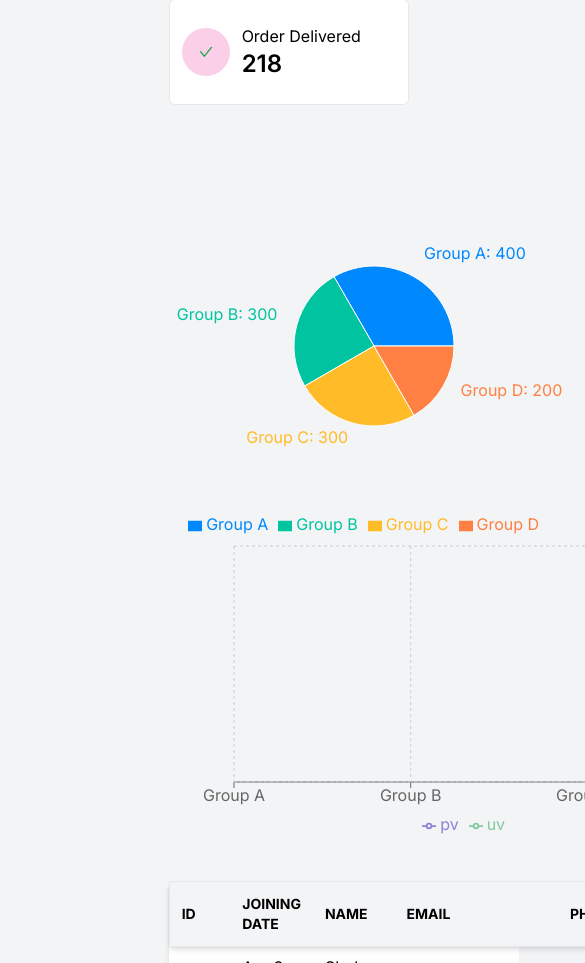
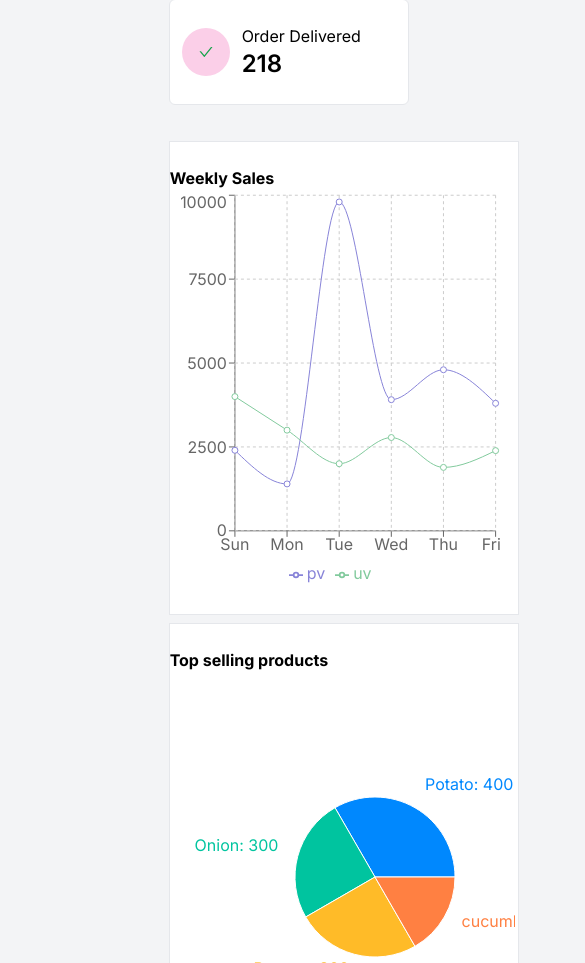
Before and after one commit to arafatyamin/kacha-bazar, a Next.js app: page /admin/dashbord in a window 390 px wide. Shown: the part 1037-2000 px from the top of the page, 585 px wide, since content can reach past the window. Built offline with nearby package versions, Linux system fonts and the light colour scheme.

Commit message:
admin dashboard chart responsive issue fixed

```diff
--- a/Components/AdminComponents/Charts.jsx
+++ b/Components/AdminComponents/Charts.jsx
@@ -1,4 +1,3 @@
-
 import dynamic from "next/dynamic";
 import {
   LineChart,
@@ -15,71 +14,56 @@ import {
   ResponsiveContainer,
 } from "recharts";
 
-// const data = [
-//   {
-//     name: "Sunday",
-//     uv: 4000,
-//     pv: 2400,
-//     amt: 2400,
-//   },
-//   {
-//     name: "Monday",
-//     uv: 3000,
-//     pv: 1398,
-//     amt: 2210,
-//   },
-//   {
-//     name: "Tuesday",
-//     uv: 2000,
-//     pv: 9800,
-//     amt: 2290,
-//   },
-//   {
-//     name: "Wednesday",
-//     uv: 2780,
-//     pv: 3908,
-//     amt: 2000,
-//   },
-//   {
-//     name: "Thursday",
-//     uv: 1890,
-//     pv: 4800,
-//     amt: 2181,
-//   },
-//   {
-//     name: "Friday",
-//     uv: 2390,
-//     pv: 3800,
-//     amt: 2500,
-//   },
-// ];
+const data2 = [
+  {
+    name: "Sun",
+    uv: 4000,
+    pv: 2400,
+    amt: 2400,
+  },
+  {
+    name: "Mon",
+    uv: 3000,
+    pv: 1398,
+    amt: 2210,
+  },
+  {
+    name: "Tue",
+    uv: 2000,
+    pv: 9800,
+    amt: 2290,
+  },
+  {
+    name: "Wed",
+    uv: 2780,
+    pv: 3908,
+    amt: 2000,
+  },
+  {
+    name: "Thu",
+    uv: 1890,
+    pv: 4800,
+    amt: 2181,
+  },
+  {
+    name: "Fri",
+    uv: 2390,
+    pv: 3800,
+    amt: 2500,
+  },
+];
 
-// const data = [
-//   { name: "Jan", uv: 4000, pv: 2400, amt: 2400 },
-//   { name: "Feb", uv: 3000, pv: 1398, amt: 2210 },
-//   { name: "Mar", uv: 2000, pv: 9800, amt: 2290 },
-//   { name: "Apr", uv: 2780, pv: 3908, amt: 2000 },
-//   { name: "May", uv: 1890, pv: 4800, amt: 2181 },
-//   { name: "Jun", uv: 2390, pv: 3800, amt: 2500 },
-//   { name: "Jul", uv: 3490, pv: 4300, amt: 2100 },
-// ];
+
 
 const data = [
-  { name: "Group A", value: 400 },
-  { name: "Group B", value: 300 },
-  { name: "Group C", value: 300 },
-  { name: "Group D", value: 200 },
+  { name: "Potato", value: 400 },
+  { name: "Onion", value: 300 },
+  { name: "Banana", value: 300 },
+  { name: "cucumber", value: 200 },
 ];
 
 const COLORS = ["#0088FE", "#00C49F", "#FFBB28", "#FF8042"];
-const data2 = [
-  { name: "Group A", value: 400 },
-  { name: "Group B", value: 300 },
-  { name: "Group C", value: 300 },
-  { name: "Group D", value: 200 },
-];
 
-// const COLORS = ["#0088FE", "#00C49F", "#FFBB28", "#FF8042"];
 
 const RADIAN = Math.PI / 180;
 const renderCustomizedLabel = ({
@@ -108,7 +92,7 @@ const renderCustomizedLabel = ({
   );
 };
 
-// Updated codes
+
 const DynamicPieChart = dynamic(
   () => import("recharts").then((mod) => mod.PieChart),
   {
@@ -118,85 +102,15 @@ const DynamicPieChart = dynamic(
 
 export default function Charts() {
   return (
-    //   <div className="grid grid-cols-1 md:grid-cols-2 gap-2">
-    //     <div className=" border bg-white rounded-lg py-6 ">
-    //       <div className="p-8">
-    //         <p className="font-bold">Weekly Sales</p>
-    //       </div>
-    //       <LineChart
-    //         // style={{ maxWidth:'500px' }}
-    //         width={450}
-    //         height={300}
-    //         data={data ? data : null}
-    //         margin={{
-    //           top: 5,
-    //           right: 30,
-    //           left: 20,
-    //           bottom: 5,
-    //         }}
-    //       >
-    //         <CartesianGrid strokeDasharray="3 3" />
-    //         <XAxis dataKey="name" />
-    //         <YAxis />
-    //         <Tooltip />
-    //         <Legend />
-    //         <Line
-    //           type="monotone"
-    //           dataKey="pv"
-    //           stroke="#8884d8"
-    //           activeDot={{ r: 8 }}
-    //         />
-    //         <Line type="monotone" dataKey="uv" stroke="#82ca9d" />
-    //       </LineChart>
-    //     </div>
-    //     <div className=" border bg-white rounded-lg py-6 ">
-    //       <div className="p-8">
-    //         <p className="font-bold">Weekly Sales</p>
-    //       </div>
-    //       <div>
-    //         <PieChart width={400} height={300}>
-    //           <Pie
-    //             //   data={data2}
-    //             cx="50%"
-    //             cy="50%"
-    //             labelLine={false}
-    //             label={renderCustomizedLabel}
-    //             outerRadius={80}
-    //             fill="#8884d8"
-    //             dataKey="value"
-    //           >
-    //             {data2.map((entry, index) => (
-    //               <Cell
-    //                 key={`cell-${index}`}
-    //                 fill={COLORS[index % COLORS.length]}
-    //               />
-    //             ))}
-    //           </Pie>
-    //         </PieChart>
-    //       </div>
-    //     </div>
-    //   </div>
 
-    <div>
-      <DynamicPieChart width={400} height={400}>
-        <Pie
-          data={data}
-          cx={200}
-          cy={200}
-          labelLine={false}
-          label={({ name, value }) => `${name}: ${value}`}
-          outerRadius={80}
-          fill="#8884d8"
-          dataKey="value"
-        >
-          {data.map((entry, index) => (
-            <Cell key={`cell-${index}`} fill={COLORS[index % COLORS.length]} />
-          ))}
-        </Pie>
-        <Legend />
-        <Tooltip />
-      </DynamicPieChart>
-      <LineChart width={600} height={300} data={data}>
+
+    <div className="grid grid-cols-1 md:grid-cols-2 gap-2">
+      <div className=" border bg-white rounded-lg py-6 ">
+        <div className="p-8">
+          <p className="font-bold">Weekly Sales</p>
+        </div>
+        <ResponsiveContainer width="95%" height={400}>
+        <LineChart data={data2}>
           <XAxis dataKey="name" />
           <YAxis />
           <CartesianGrid strokeDasharray="3 3" />
@@ -210,6 +124,36 @@ export default function Charts() {
           />
           <Line type="monotone" dataKey="uv" stroke="#82ca9d" />
         </LineChart>
+        </ResponsiveContainer>
+      </div>
+      <div className=" border bg-white rounded-lg py-6 ">
+      <div className="p-8">
+          <p className="font-bold">Top selling products</p>
+        </div>
+        <ResponsiveContainer width="99%" height={400}>
+        <DynamicPieChart>
+          <Pie
+            data={data}
+            cx={200}
+            cy={200}
+            labelLine={false}
+            label={({ name, value }) => `${name}: ${value}`}
+            outerRadius={80}
+            fill="#8884d8"
+            dataKey="value"
+          >
+            {data.map((entry, index) => (
+              <Cell
+                key={`cell-${index}`}
+                fill={COLORS[index % COLORS.length]}
+              />
+            ))}
+          </Pie>
+          <Legend />
+          <Tooltip />
+        </DynamicPieChart>
+        </ResponsiveContainer>
+      </div>
     </div>
   );
 }
```
Lines whose indentation alone changed are shown as unchanged.
